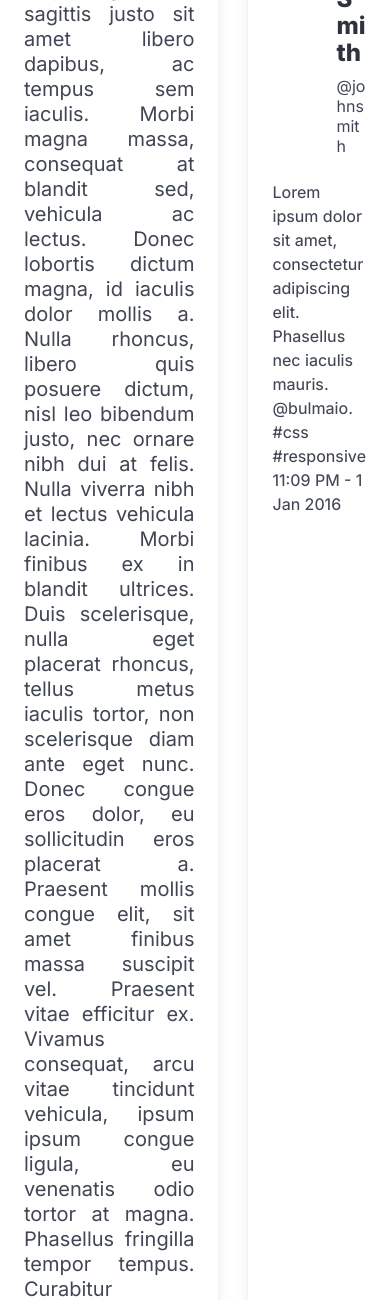
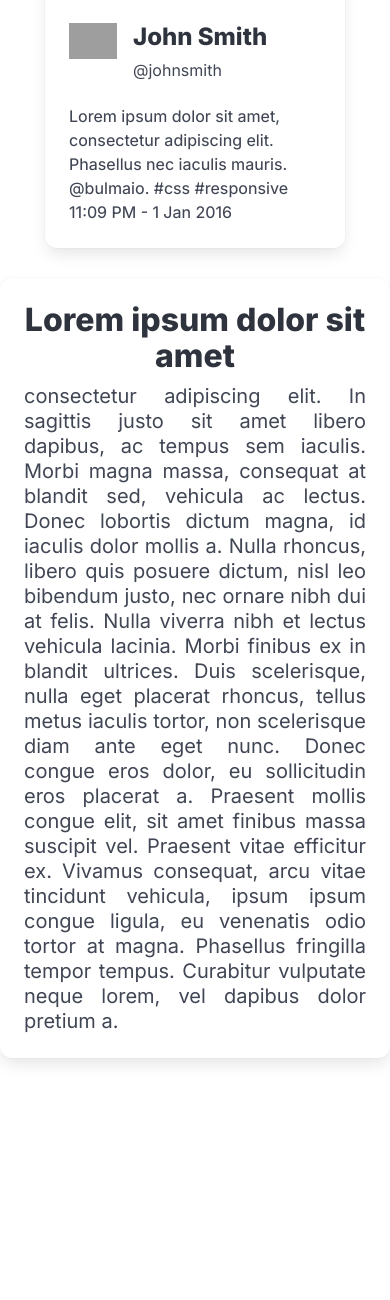
Before and after one commit to maikuITA/DigitalPlot, a PHP site: page /Progetto/Smarty/skeleton/lettura.html in a window 390 px wide. Shown: the part 314-1614 px from the top of the page. After the commit the page ends 1378 px from the top, so only its background shows below. Run offline with PHP 8.4, Linux system fonts and the light colour scheme; some libraries are stand-ins or nearby versions; grey boxes are pictures that could not be loaded.

Commit message:
Fix lettura.html for mobile devices

```diff
--- a/Progetto/Smarty/skeleton/lettura.css
+++ b/Progetto/Smarty/skeleton/lettura.css
@@ -14,3 +14,15 @@
     width: 100%;
     text-align: justify;
 }
+
+@media screen and (max-width: 768px) {
+    .body-container {
+        flex-direction: column-reverse;
+        align-items: center;
+    }
+
+    .card.text {
+        max-width: 100%;
+        text-align: center;
+    }
+}
```
